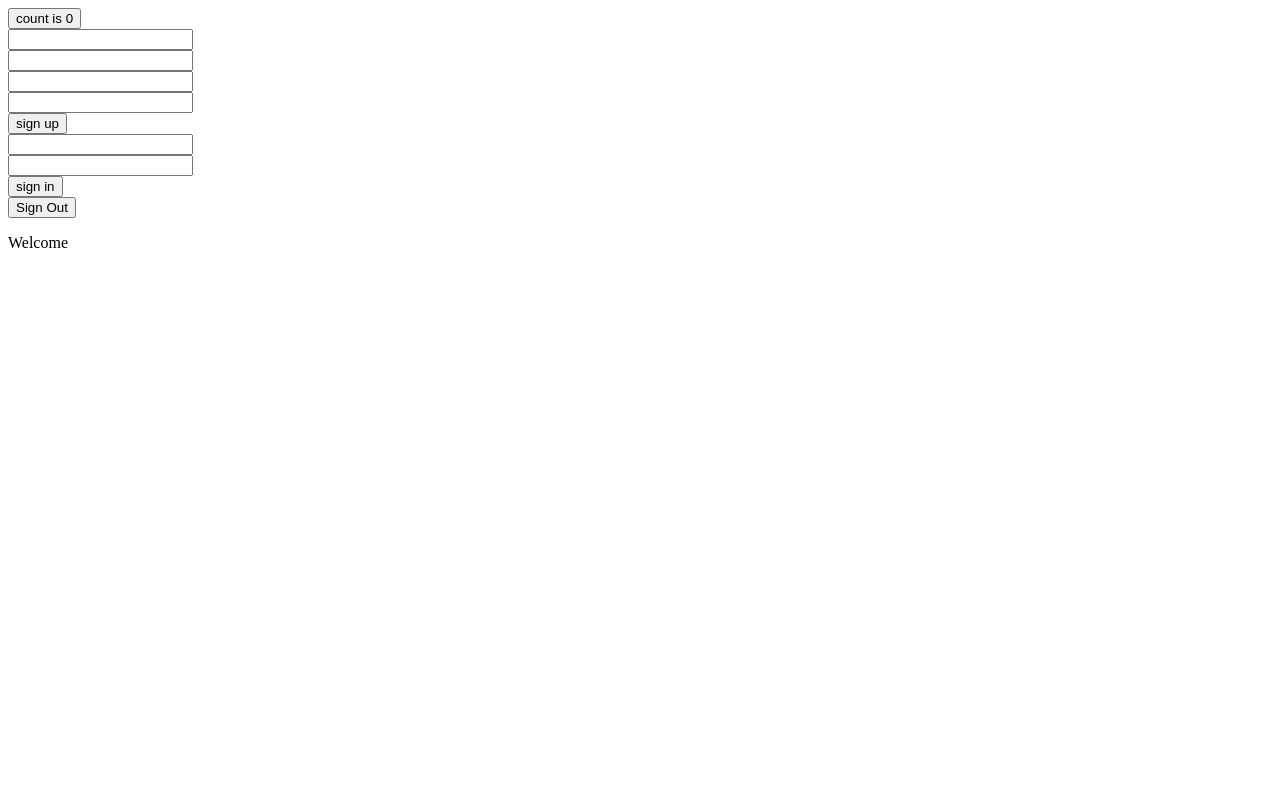
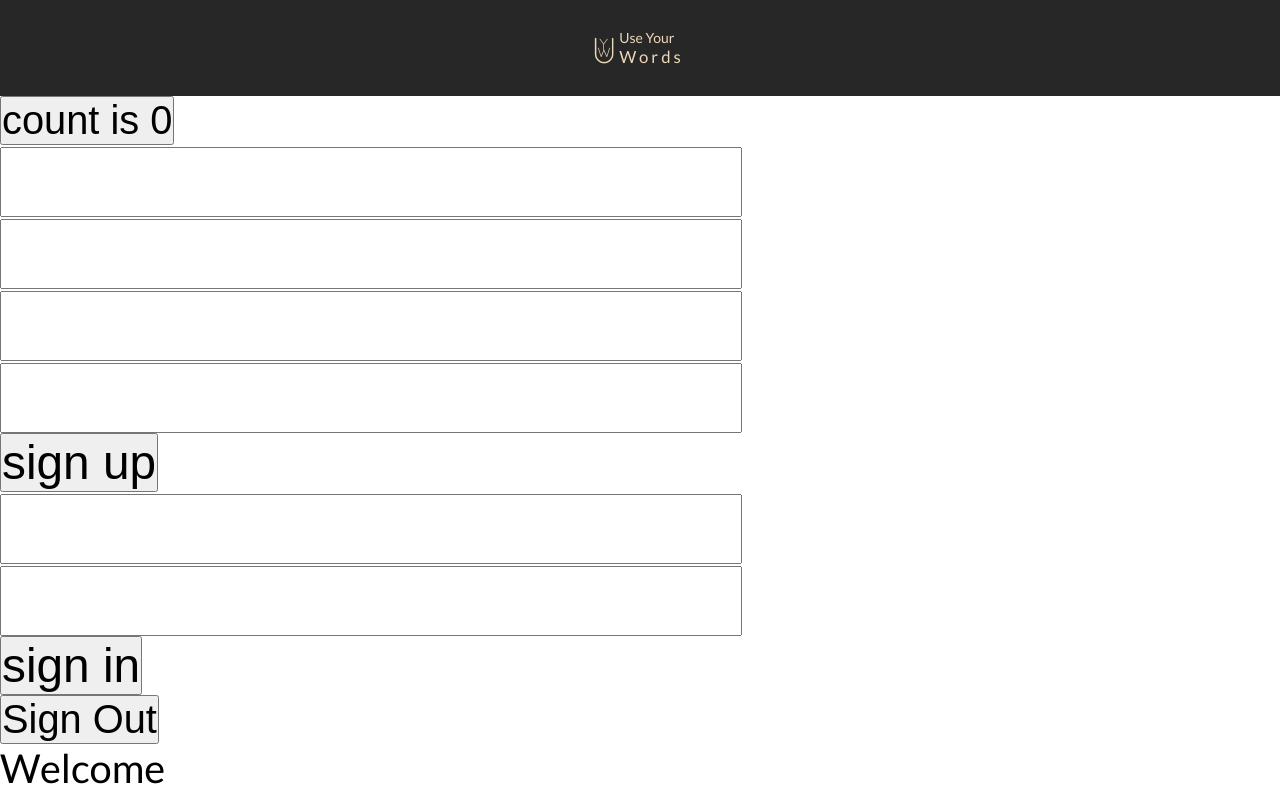
Before and after one commit to ekateryna-rodina/wordbook, a React (Create React App) app in the folder client/: page / in a window 1280 px wide. Built offline with nearby package versions, Linux system fonts and the light colour scheme; no server answers.

Commit message:
setup styled components

```diff
--- a/client/package.json
+++ b/client/package.json
@@ -18,6 +18,7 @@
     "react-hook-form": "^7.20.2",
     "react-redux": "^7.2.6",
     "react-scripts": "4.0.3",
+    "styled-components": "^5.3.3",
     "typescript": "^4.1.2",
     "web-vitals": "^1.0.1",
     "zod": "^3.11.6"
@@ -47,6 +48,7 @@
     ]
   },
   "devDependencies": {
+    "@types/styled-components": "^5.1.15",
     "dotenv": "^10.0.0",
     "jest": "^26.0.0"
   }
--- a/client/public/index.html
+++ b/client/public/index.html
@@ -8,6 +8,12 @@
     <meta
       name="description"
       content="Web site created using create-react-app"
+    />
+    <link rel="preconnect" href="https://fonts.googleapis.com" />
+    <link rel="preconnect" href="https://fonts.gstatic.com" crossorigin />
+    <link
+      href="https://fonts.googleapis.com/css2?family=Lato:ital,wght@0,100;0,300;0,400;0,700;1,300&family=Quicksand:wght@300&display=swap"
+      rel="stylesheet"
     />
     <!-- <link rel="apple-touch-icon" href="%PUBLIC_URL%/logo192.png" /> -->
     <!--
--- a/client/src/App.tsx
+++ b/client/src/App.tsx
@@ -1,5 +1,6 @@
 import React from 'react';
 import { useAppDispatch, useAppSelector } from './app/hooks';
+import { Menu } from './components/Menu';
 import { SignIn } from './components/SignIn';
 import { SignUp } from './components/SignUp';
 import { UserActions } from './components/UserActions';
@@ -17,6 +18,7 @@ function App() {
   };
   return (
     <div className="App">
+      <Menu />
       <button onClick={() => handleClickWithArgs(3)}>count is {count}</button>
       <SignUp />
       <SignIn />
--- /dev/null
+++ b/client/src/components/Logo/Logo.tsx
@@ -0,0 +1,68 @@
+import React from 'react';
+import styled from 'styled-components';
+
+const Container = styled.div`
+  display: flex;
+  flex-direction: row;
+  justify-content: center;
+  align-items: center;
+  width: 5rem;
+  height: 5rem;
+`;
+const LogoStyled = styled.div`
+  font-family: Quicksand, sans-serif;
+  position: relative;
+  color: ${(props) => props.theme.light};
+  height: 18px;
+  width: 18px;
+`;
+
+const U = styled.div`
+  position: absolute;
+  top: -12px;
+  left: -5px;
+  bottom: 0;
+  font-size: 36px;
+  display: block;
+  margin: 0;
+  padding: 0;
+`;
+const Y = styled.span`
+  position: absolute;
+  top: -5px;
+  left: 3px;
+  font-size: 16px;
+`;
+const W = styled.span`
+  position: absolute;
+  top: 0;
+  left: 1px;
+  font-size: 18px;
+`;
+const Label = styled.span`
+  display: block;
+  margin-left: 5px;
+  color: ${(props) => props.theme.light};
+  font-size: 14px;
+`;
+const Spaced = styled.span`
+  letter-spacing: 3px;
+`;
+const Logo = () => {
+  return (
+    <Container>
+      <LogoStyled>
+        <Y>Y</Y>
+        <W>w</W>
+        <U>U</U>
+      </LogoStyled>
+
+      <Label>
+        Use Your <br />
+        <Spaced>Words</Spaced>
+      </Label>
+    </Container>
+  );
+};
+
+export default Logo;
--- /dev/null
+++ b/client/src/components/Logo/index.ts
@@ -0,0 +1 @@
+export { default as Logo } from './Logo';
--- /dev/null
+++ b/client/src/components/Menu/Menu.tsx
@@ -0,0 +1,39 @@
+import React from 'react';
+import styled from 'styled-components';
+import { respondTo } from '../../utils/_respondTo';
+import { Logo } from '../Logo';
+
+const Top = styled.nav`
+  display: flex;
+  justify-content: space-around;
+  align-items: center;
+  min-height: 8vh;
+  font-family: Lato, sans-serif;
+  background: ${(props: any) => props.theme.dark};
+  color: ${(props: any) => props.theme.light};
+
+  //   display: none;
+  ${respondTo.laptopAndDesktop`
+  display: flex;
+  justify-content: space-around;
+  align-items: center;
+  min-height: 8vh;
+  font-family: Lato, sans-serif;
+  background: ${(props: any) => props.theme.dark};
+  color: ${(props: any) => props.theme.light};
+`}
+`;
+const Bottom = styled.div``;
+
+const Menu = () => {
+  return (
+    <>
+      <Top>
+        <Logo />
+      </Top>
+      <Bottom></Bottom>
+    </>
+  );
+};
+
+export default Menu;
--- /dev/null
+++ b/client/src/components/Menu/index.ts
@@ -0,0 +1 @@
+export { default as Menu } from './Menu';
--- /dev/null
+++ b/client/src/globalStyles.ts
@@ -0,0 +1,59 @@
+import { createGlobalStyle } from 'styled-components';
+import { respondTo } from './utils/_respondTo';
+
+export const GlobalStyle = createGlobalStyle`
+html{
+  box-sizing: border-box;
+  height: 100%;
+  overflow: hidden;
+}
+
+body{
+  background-color:#fff;
+  min-height:100vh;
+  font-family: 'Lato', sans-serif;
+  overflow: hidden;
+  font-size: 100%;
+  margin: 0;
+  padding: 0;
+  box-sizing: border-box;
+    ${respondTo.tablet`
+    font-size: 110%;
+    `}
+    ${respondTo.laptopAndDesktop`
+    font-size: 120%;
+    `}
+}
+*{
+    box-sizing: border-box;
+    margin: 0;
+    padding: 0;
+    font-size: 100%;
+    ${respondTo.tablet`
+    font-size: 110%;
+    `}
+    ${respondTo.laptopAndDesktop`
+    font-size: 120%;
+    `}
+}
+`;
+
+type Colors =
+  | 'primary'
+  | 'secondary'
+  | 'primaryText'
+  | 'secondaryText'
+  | 'neutral'
+  | 'dark'
+  | 'light'
+  | 'white';
+export const theme: Record<Colors, string> = {
+  primary: '#5D7342',
+  secondary: '#D7AE04',
+  primaryText: '#272727',
+  secondaryText: '#ECD7B8',
+  neutral: '#A58B8C',
+  dark: '#272727',
+  light: '#ECD7B8',
+  white: '#fff',
+};
--- a/client/src/index.tsx
+++ b/client/src/index.tsx
@@ -1,15 +1,20 @@
 import React from 'react';
 import ReactDOM from 'react-dom';
 import { Provider } from 'react-redux';
+import { ThemeProvider } from 'styled-components';
 import App from './App';
 import { store } from './app/store';
+import { GlobalStyle, theme } from './globalStyles';
 import reportWebVitals from './reportWebVitals';
 
 ReactDOM.render(
   <React.StrictMode>
-    <Provider store={store}>
-      <App />
-    </Provider>
+    <GlobalStyle />
+    <ThemeProvider theme={theme}>
+      <Provider store={store}>
+        <App />
+      </Provider>
+    </ThemeProvider>
   </React.StrictMode>,
   document.getElementById('root')
 );
--- /dev/null
+++ b/client/src/utils/_mediaQueries.ts
@@ -0,0 +1,24 @@
+export type QueryType =
+  | 'mobileXS'
+  | 'mobileS'
+  | 'mobileM'
+  | 'mobileL'
+  | 'tablet'
+  | 'laptop'
+  | 'laptopL'
+  | 'desktop'
+  | 'mobile'
+  | 'laptopAndDesktop';
+
+export const mediaQueries: Record<QueryType, string> = {
+  mobileXS: '(max-width: 320px)',
+  mobileS: '(min-width: 321px) and (max-width: 374px)',
+  mobileM: '(min-width: 375px) and (max-width: 424px)',
+  mobileL: '(min-width: 425px) and (max-width: 767px)',
+  mobile: '(max-width: 767px)',
+  tablet: '(min-width: 768px) and (max-width: 1023px)',
+  laptopAndDesktop: '(min-width: 1024px)',
+  laptop: '(min-width: 1024px) and (max-width: 1439px)',
+  laptopL: '(min-width: 1440px) and (max-width: 2559px)',
+  desktop: '(min-width: 2560px)',
+};
--- /dev/null
+++ b/client/src/utils/_respondTo.ts
@@ -0,0 +1,20 @@
+// @ts-nocheck
+import { css } from 'styled-components';
+import { mediaQueries } from './_mediaQueries';
+
+const getMediaBreakpoints = () => {
+  const media = {} as Record<
+    keyof typeof mediaQueries,
+    (l: TemplateStringsArray, ...args: any[]) => string
+  >;
+  Object.keys(mediaQueries).forEach((breakpoint) => {
+    media[breakpoint] = (literals: TemplateStringsArray, ...args: any[]) => css`
+      @media ${mediaQueries[breakpoint]} {
+        ${css(literals, ...args)};
+      }
+    `;
+  });
+  return media;
+};
+
+export const respondTo = getMediaBreakpoints();
```
Also changed, not shown: 1 other file (tests, documents, lock files or other folders).
